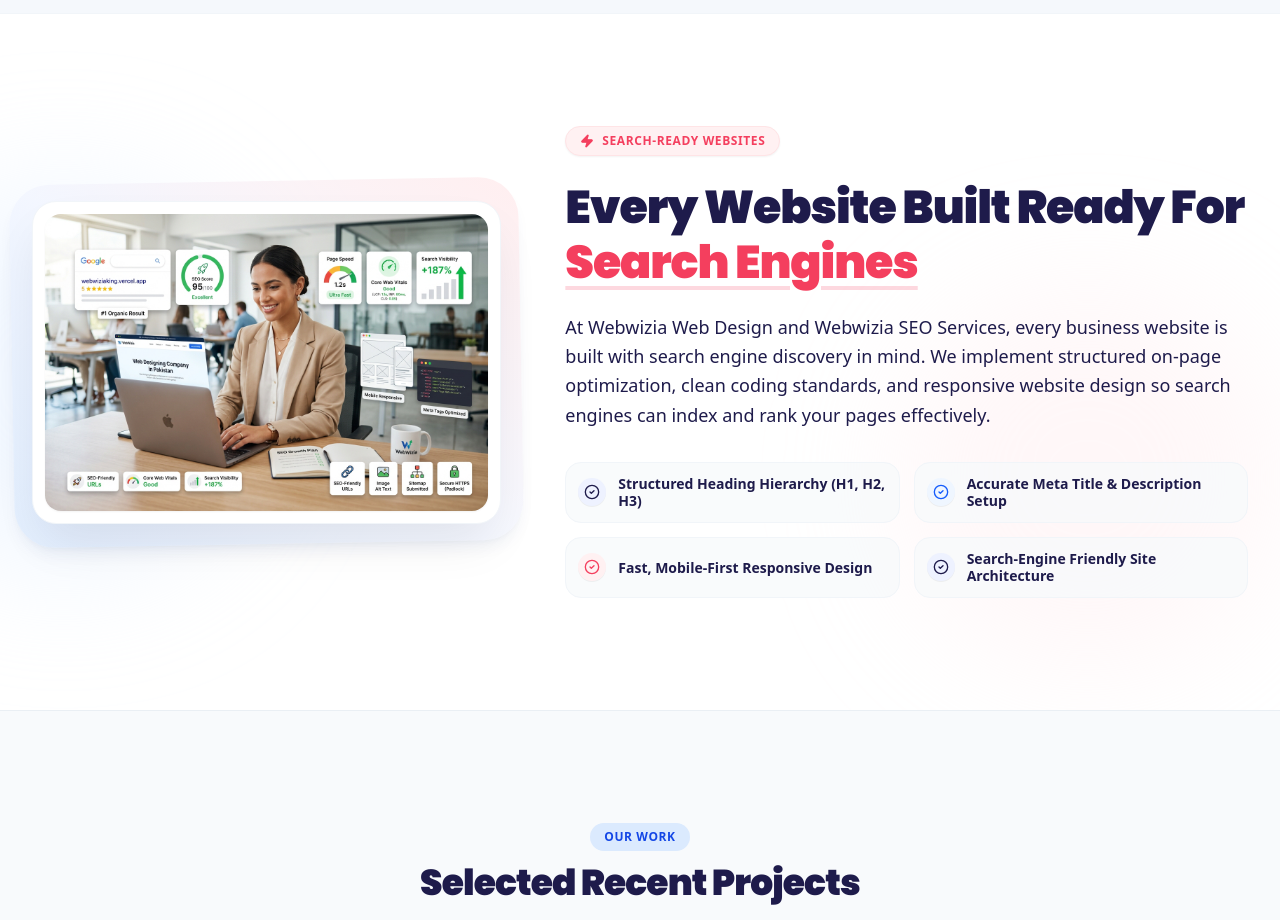
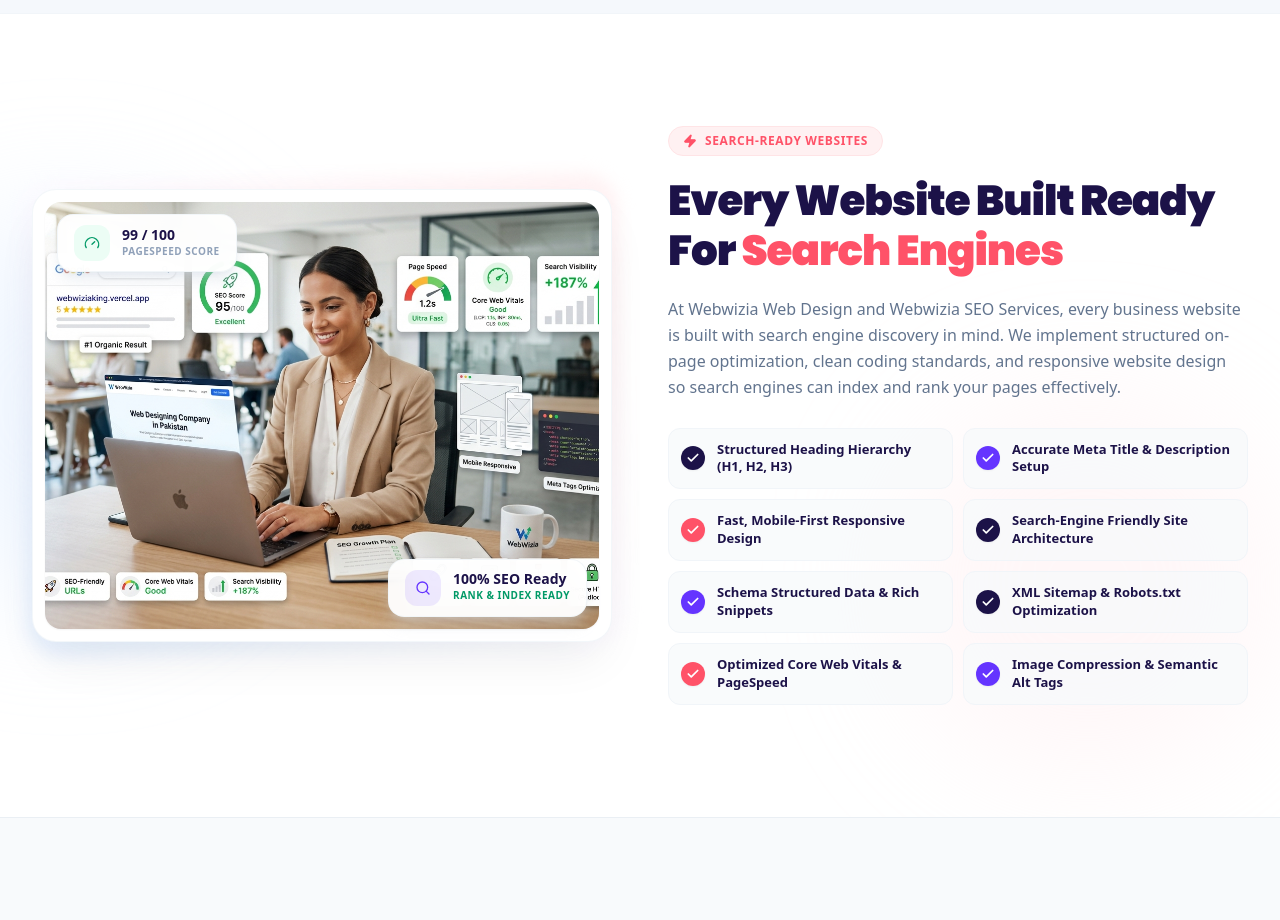
Before and after one commit to helllokingstar-coder/webwiziaking, a React (Vite) app: page / in a window 1280 px wide. Shown: the part 3220-4140 px from the top of the page. Built offline with nearby package versions, Linux system fonts and the light colour scheme.

Commit message:
feat: update SEO checklist and visual assets
Expand the SEO features list with additional technical optimization items and refresh icons to better reflect the service offerings.

```diff
--- a/src/components/SeoReadySection.tsx
+++ b/src/components/SeoReadySection.tsx
@@ -1,7 +1,9 @@
 import React from 'react';
 import {
-  CheckCircle2,
+  Check,
   Zap,
+  Search,
+  Gauge,
 } from 'lucide-react';
 import seoFriendlyImg from '../assets/images/seo_friendly_showcase_1788113502855.jpg';
 
@@ -12,9 +14,13 @@ interface SeoReadySectionProps {
 export const SeoReadySection: React.FC<SeoReadySectionProps> = ({ onNavigate }) => {
   const checklistItems = [
     { text: 'Structured Heading Hierarchy (H1, H2, H3)', accent: 'navy' },
-    { text: 'Accurate Meta Title & Description Setup', accent: 'blue' },
+    { text: 'Accurate Meta Title & Description Setup', accent: 'purple' },
     { text: 'Fast, Mobile-First Responsive Design', accent: 'rose' },
     { text: 'Search-Engine Friendly Site Architecture', accent: 'navy' },
+    { text: 'Schema Structured Data & Rich Snippets', accent: 'purple' },
+    { text: 'XML Sitemap & Robots.txt Optimization', accent: 'navy' },
+    { text: 'Optimized Core Web Vitals & PageSpeed', accent: 'rose' },
+    { text: 'Image Compression & Semantic Alt Tags', accent: 'purple' },
   ];
 
   return (
@@ -27,73 +33,96 @@ export const SeoReadySection: React.FC<SeoReadySectionProps> = ({ onNavigate })
       <div className="absolute bottom-10 right-0 w-96 h-96 bg-rose-100/30 rounded-full blur-3xl pointer-events-none" />
 
       <div className="max-w-7xl mx-auto px-4 sm:px-6 lg:px-8 relative z-10">
-        <div className="grid grid-cols-1 lg:grid-cols-12 gap-12 lg:gap-16 items-center">
+        <div className="grid grid-cols-1 lg:grid-cols-12 gap-10 lg:gap-14 items-center">
 
           {/* ========================================================
-              LEFT COLUMN: SEO-Ready Image Showcase (45%)
+              LEFT COLUMN: SEO-Ready Image Showcase (Equal 50% / col-span-6)
               ======================================================== */}
-          <div className="lg:col-span-5 relative order-2 lg:order-1">
-            {/* Curved Abstract Decorative Background Shape */}
-            <div className="absolute -inset-3 sm:-inset-5 bg-gradient-to-tr from-blue-100/70 via-indigo-50/50 to-rose-100/60 rounded-[32px] sm:rounded-[40px] -rotate-1 transform scale-95 sm:scale-100 -z-10 shadow-lg shadow-blue-900/5" />
+          <div className="lg:col-span-6 relative order-2 lg:order-1 flex justify-center">
+            <div className="relative w-full max-w-lg lg:max-w-none">
+              {/* Soft decorative ambient glow */}
+              <div className="absolute -inset-4 bg-gradient-to-tr from-blue-100/60 via-purple-50/40 to-rose-100/50 rounded-[36px] -rotate-1 transform scale-98 -z-10 blur-sm" />
 
-            {/* Image Container Card */}
-            <div className="relative bg-white rounded-3xl p-2 sm:p-3 shadow-2xl shadow-slate-900/10 border border-slate-100 overflow-hidden">
+              {/* Main Image Container Card */}
+              <div className="relative bg-white rounded-3xl p-2.5 sm:p-3 shadow-2xl shadow-slate-900/8 border border-slate-100/80 overflow-hidden">
                 <img
                   src={seoFriendlyImg}
                   alt="Webwizia website architecture and search engine optimisation structure"
-                className="w-full h-auto rounded-2xl object-cover shadow-xs"
+                  className="w-full h-auto rounded-2xl object-cover aspect-[4/3] sm:aspect-[1.3/1] shadow-xs"
                   referrerPolicy="no-referrer"
                   loading="lazy"
                 />
+
+                {/* Floating Top Badge: PageSpeed Score */}
+                <div className="absolute top-6 left-6 z-20 bg-white/95 backdrop-blur-md px-3.5 sm:px-4 py-2 sm:py-2.5 rounded-2xl shadow-lg shadow-slate-300/40 border border-slate-100/90 flex items-center space-x-3">
+                  <div className="w-8 h-8 sm:w-9 sm:h-9 rounded-xl bg-emerald-50 text-emerald-600 flex items-center justify-center font-black text-xs sm:text-sm shrink-0">
+                    <Gauge className="w-4 h-4 text-emerald-600" />
+                  </div>
+                  <div>
+                    <div className="text-xs sm:text-sm font-black text-[#1c1248] leading-none">99 / 100</div>
+                    <div className="text-[10px] font-bold text-slate-400 uppercase tracking-wider mt-0.5">PageSpeed Score</div>
+                  </div>
+                </div>
+
+                {/* Floating Bottom Badge: 100% SEO Ready */}
+                <div className="absolute bottom-6 right-6 z-20 bg-white/95 backdrop-blur-md px-3.5 sm:px-4 py-2 sm:py-2.5 rounded-2xl shadow-lg shadow-slate-300/40 border border-slate-100/90 flex items-center space-x-3">
+                  <div className="w-8 h-8 sm:w-9 sm:h-9 rounded-xl bg-[#6534ff]/10 text-[#6534ff] flex items-center justify-center shrink-0">
+                    <Search className="w-4 h-4 text-[#6534ff]" />
+                  </div>
+                  <div>
+                    <div className="text-xs sm:text-sm font-black text-[#1c1248] leading-none">100% SEO Ready</div>
+                    <div className="text-[10px] font-black text-emerald-600 uppercase tracking-wider mt-0.5">Rank & Index Ready</div>
+                  </div>
+                </div>
+              </div>
             </div>
           </div>
 
           {/* ========================================================
-              RIGHT COLUMN: Content & Checklist (55%)
+              RIGHT COLUMN: Content & 8-Point Checklist (Equal 50% / col-span-6)
               ======================================================== */}
-          <div className="lg:col-span-7 text-left space-y-6 order-1 lg:order-2">
+          <div className="lg:col-span-6 text-left space-y-5 order-1 lg:order-2">
 
             {/* Eyebrow Badge */}
-            <div className="inline-flex items-center space-x-2 px-3.5 py-1.5 rounded-full bg-rose-50 border border-rose-100 text-[#F43F5E] text-xs font-black uppercase tracking-wider shadow-xs">
+            <div className="inline-flex items-center space-x-2 px-3.5 py-1.5 rounded-full bg-rose-50 border border-rose-100 text-[#ff5268] text-xs font-black uppercase tracking-wider">
               <Zap className="w-3.5 h-3.5 fill-current" />
               <span>SEARCH-READY WEBSITES</span>
             </div>
 
             {/* Main Heading */}
-            <h2 className="text-3xl sm:text-4xl lg:text-[46px] font-black text-[#1e1b4b] tracking-tight leading-[1.18]">
+            <h2 className="text-3xl sm:text-4xl lg:text-[42px] font-black text-[#1c1248] tracking-tight leading-[1.18]">
               Every Website Built Ready For{' '}
-              <span className="text-[#F43F5E] underline decoration-[#F43F5E]/20 underline-offset-8">
+              <span className="text-[#ff5268]">
                 Search Engines
               </span>
             </h2>
 
             {/* Primary Description */}
-            <p className="text-[#1e1b4b] text-base sm:text-lg leading-relaxed font-normal">
+            <p className="text-slate-500 text-sm sm:text-base leading-relaxed font-normal max-w-xl">
               At Webwizia Web Design and Webwizia SEO Services, every business website is built with search engine discovery in mind. We implement structured on-page optimization, clean coding standards, and responsive website design so search engines can index and rank your pages effectively.
             </p>
 
-            {/* 4-Point SEO Feature Checklist Grid */}
-            <div className="grid grid-cols-1 sm:grid-cols-2 gap-3.5 pt-2">
+            {/* 8-Point SEO Feature Checklist Grid (Equal 4 rows x 2 columns) */}
+            <div className="grid grid-cols-1 sm:grid-cols-2 gap-2.5 pt-2">
               {checklistItems.map((item, idx) => {
-                // Style icon badge background depending on item accent
                 const badgeColor =
                   item.accent === 'rose'
-                    ? 'bg-rose-50 text-[#F43F5E]'
-                    : item.accent === 'navy'
-                    ? 'bg-indigo-50 text-[#1e1b4b]'
-                    : 'bg-blue-50 text-blue-600';
+                    ? 'bg-[#ff5268] text-white'
+                    : item.accent === 'purple'
+                    ? 'bg-[#6534ff] text-white'
+                    : 'bg-[#1c1248] text-white';
 
                 return (
                   <div
                     key={idx}
-                    className="flex items-center space-x-3 p-3 rounded-2xl bg-slate-50/80 hover:bg-slate-100/80 border border-slate-100 transition-colors"
+                    className="flex items-center space-x-3 p-3 rounded-xl bg-slate-50/80 hover:bg-slate-100/90 border border-slate-100 transition-all duration-200 min-h-[54px]"
                   >
                     <div
-                      className={`w-7 h-7 rounded-full ${badgeColor} flex items-center justify-center shrink-0 shadow-2xs`}
+                      className={`w-6 h-6 rounded-full ${badgeColor} flex items-center justify-center shrink-0 shadow-xs`}
                     >
-                      <CheckCircle2 className="w-4 h-4" />
+                      <Check className="w-3.5 h-3.5 stroke-[3]" />
                     </div>
-                    <span className="text-xs sm:text-sm font-bold text-[#1e1b4b] leading-tight">
+                    <span className="text-xs sm:text-[13px] font-bold text-[#1c1248] leading-snug">
                       {item.text}
                     </span>
                   </div>
```
Lines whose indentation alone changed are shown as unchanged.
